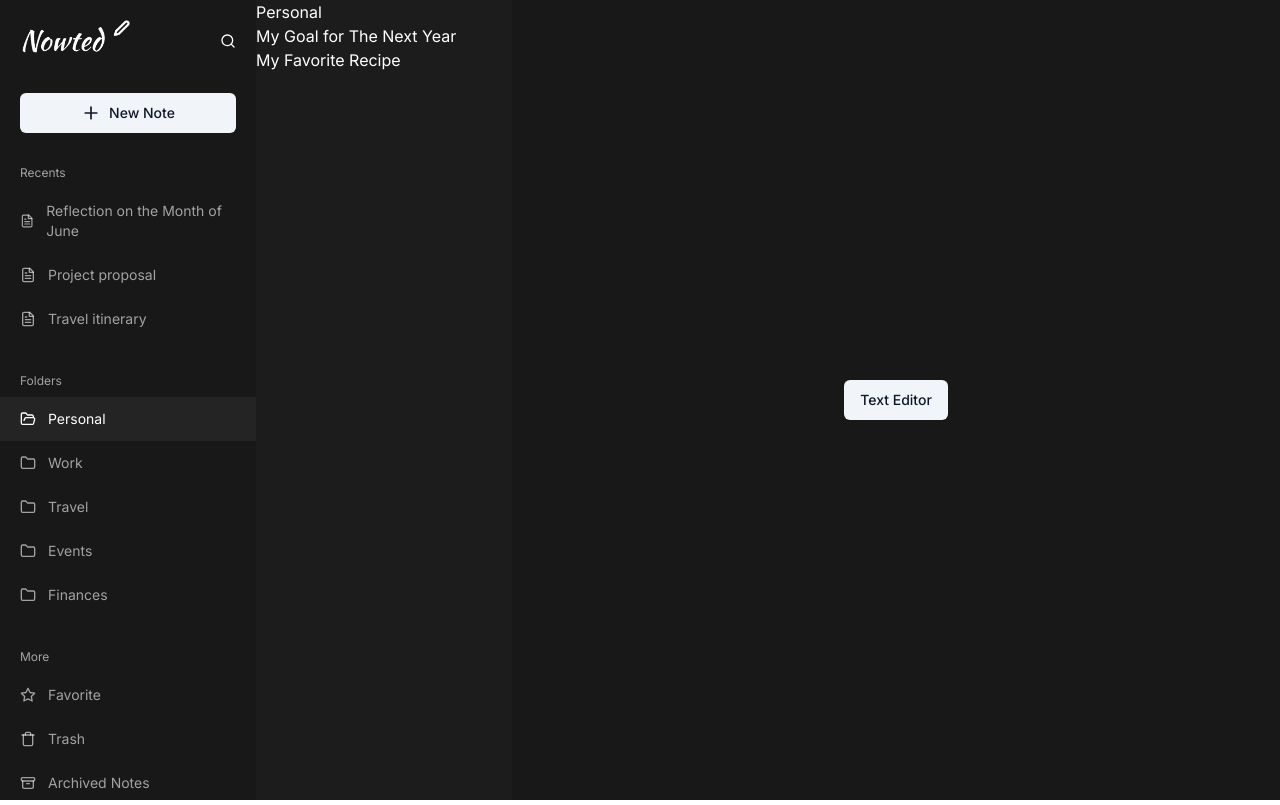
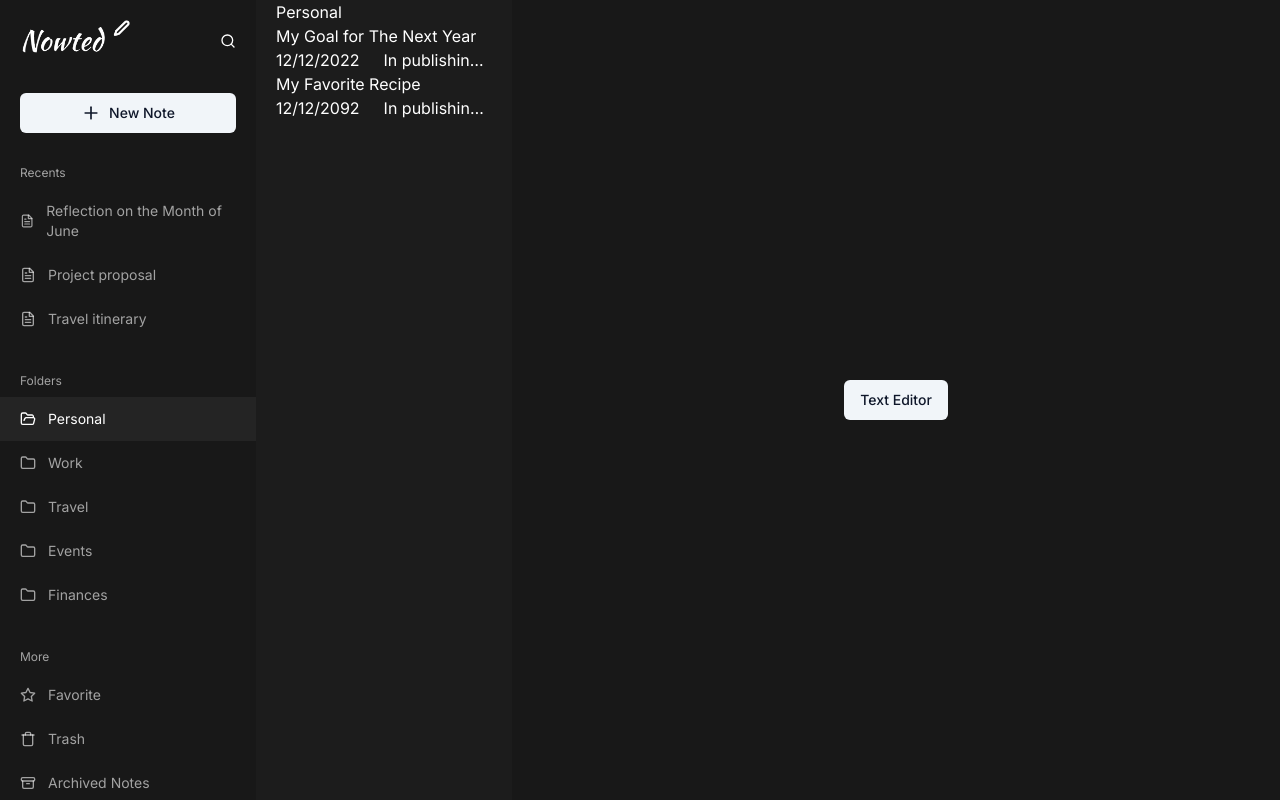
Before and after one commit to irsyaddd/nowted, a Next.js app: page / in a window 1280 px wide. Built offline with nearby package versions, Linux system fonts and the light colour scheme.

Commit message:
creating list of content

```diff
--- a/app/page.tsx
+++ b/app/page.tsx
@@ -9,11 +9,17 @@ export default function Home() {
   return (
     <main className="flex h-screen">
       <SidebarMenu />
-      <section className="w-1/5 text-white bg-noted-secondary">
+      <section className="w-1/5 px-5 text-white bg-noted-secondary">
         <p>{selectedFolder.title}</p>
         <ul>
           {selectedFolder.notes.map((item) => (
-            <li key={item.id}>{item.title}</li>
+            <li key={item.id} className="">
+              <div>{item.title}</div>
+              <div className="flex gap-6">
+                <div>{item.createdAt}</div>
+                <div className="text-ellipsis line-clamp-1">{item.content}</div>
+              </div>
+            </li>
           ))}
         </ul>
       </section>
--- a/note.tsx
+++ b/note.tsx
@@ -5,6 +5,8 @@ export const recentNotes: NoteProps[] = [
   {
     id: 1,
     title: "Reflection on the Month of June",
+    content:
+      "In publishing and graphic design, Lorem ipsum is a placeholder text commonly used to demonstrate the visual form of a document or a typeface without relying on meaningful content. Lorem ipsum may be used as a placeholder before final copy is available",
     createdAt: "",
     url: "",
     category: "",
@@ -12,6 +14,8 @@ export const recentNotes: NoteProps[] = [
   {
     id: 2,
     title: "Project proposal",
+    content:
+      "In publishing and graphic design, Lorem ipsum is a placeholder text commonly used to demonstrate the visual form of a document or a typeface without relying on meaningful content. Lorem ipsum may be used as a placeholder before final copy is available",
     createdAt: "",
     url: "",
     category: "",
@@ -19,6 +23,8 @@ export const recentNotes: NoteProps[] = [
   {
     id: 3,
     title: "Travel itinerary",
+    content:
+      "In publishing and graphic design, Lorem ipsum is a placeholder text commonly used to demonstrate the visual form of a document or a typeface without relying on meaningful content. Lorem ipsum may be used as a placeholder before final copy is available",
     createdAt: "",
     url: "",
     category: "",
@@ -30,6 +36,8 @@ export const notes: NoteProps[] = [
     id: 1,
     title: "Reflection on the Month of June",
     createdAt: "",
+    content:
+      "In publishing and graphic design, Lorem ipsum is a placeholder text commonly used to demonstrate the visual form of a document or a typeface without relying on meaningful content. Lorem ipsum may be used as a placeholder before final copy is available",
     url: "",
     category: "",
   },
@@ -37,6 +45,8 @@ export const notes: NoteProps[] = [
     id: 2,
     title: "Project proposal",
     createdAt: "",
+    content:
+      "In publishing and graphic design, Lorem ipsum is a placeholder text commonly used to demonstrate the visual form of a document or a typeface without relying on meaningful content. Lorem ipsum may be used as a placeholder before final copy is available",
     url: "",
     category: "",
   },
@@ -44,6 +54,8 @@ export const notes: NoteProps[] = [
     id: 3,
     title: "Travel itinerary",
     createdAt: "",
+    content:
+      "In publishing and graphic design, Lorem ipsum is a placeholder text commonly used to demonstrate the visual form of a document or a typeface without relying on meaningful content. Lorem ipsum may be used as a placeholder before final copy is available",
     url: "",
     category: "",
   },
@@ -51,6 +63,8 @@ export const notes: NoteProps[] = [
     id: 4,
     title: "My Goal for The Next Year",
     createdAt: "",
+    content:
+      "In publishing and graphic design, Lorem ipsum is a placeholder text commonly used to demonstrate the visual form of a document or a typeface without relying on meaningful content. Lorem ipsum may be used as a placeholder before final copy is available",
     url: "",
     category: "",
   },
@@ -58,6 +72,8 @@ export const notes: NoteProps[] = [
     id: 5,
     title: "August 2023 Daily Expenses",
     createdAt: "",
+    content:
+      "In publishing and graphic design, Lorem ipsum is a placeholder text commonly used to demonstrate the visual form of a document or a typeface without relying on meaningful content. Lorem ipsum may be used as a placeholder before final copy is available",
     url: "",
     category: "",
   },
@@ -65,6 +81,8 @@ export const notes: NoteProps[] = [
     id: 6,
     title: "My Favorite Recipe",
     createdAt: "",
+    content:
+      "In publishing and graphic design, Lorem ipsum is a placeholder text commonly used to demonstrate the visual form of a document or a typeface without relying on meaningful content. Lorem ipsum may be used as a placeholder before final copy is available",
     url: "",
     category: "",
   },
@@ -77,14 +95,18 @@ export const folderList: FolderProps[] = [
       {
         id: 4,
         title: "My Goal for The Next Year",
-        createdAt: "",
+        createdAt: "12/12/2022",
+        content:
+          "In publishing and graphic design, Lorem ipsum is a placeholder text commonly used to demonstrate the visual form of a document or a typeface without relying on meaningful content. Lorem ipsum may be used as a placeholder before final copy is available",
         url: "",
         category: "",
       },
       {
         id: 6,
         title: "My Favorite Recipe",
-        createdAt: "",
+        createdAt: "12/12/2092",
+        content:
+          "In publishing and graphic design, Lorem ipsum is a placeholder text commonly used to demonstrate the visual form of a document or a typeface without relying on meaningful content. Lorem ipsum may be used as a placeholder before final copy is available",
         url: "",
         category: "",
       },
@@ -96,7 +118,9 @@ export const folderList: FolderProps[] = [
       {
         id: 2,
         title: "Project proposal",
-        createdAt: "",
+        createdAt: "12/99/2022",
+        content:
+          "In publishing and graphic design, Lorem ipsum is a placeholder text commonly used to demonstrate the visual form of a document or a typeface without relying on meaningful content. Lorem ipsum may be used as a placeholder before final copy is available",
         url: "",
         category: "",
       },
@@ -108,7 +132,9 @@ export const folderList: FolderProps[] = [
       {
         id: 3,
         title: "Travel itinerary",
-        createdAt: "",
+        createdAt: "12/12/2088",
+        content:
+          "In publishing and graphic design, Lorem ipsum is a placeholder text commonly used to demonstrate the visual form of a document or a typeface without relying on meaningful content. Lorem ipsum may be used as a placeholder before final copy is available",
         url: "",
         category: "",
       },
@@ -120,7 +146,9 @@ export const folderList: FolderProps[] = [
       {
         id: 1,
         title: "Reflection on the Month of June",
-        createdAt: "",
+        createdAt: "12/09/2022",
+        content:
+          "In publishing and graphic design, Lorem ipsum is a placeholder text commonly used to demonstrate the visual form of a document or a typeface without relying on meaningful content. Lorem ipsum may be used as a placeholder before final copy is available",
         url: "",
         category: "",
       },
@@ -132,7 +160,9 @@ export const folderList: FolderProps[] = [
       {
         id: 5,
         title: "August 2023 Daily Expenses",
-        createdAt: "",
+        createdAt: "88/09/2023",
+        content:
+          "In publishing and graphic design, Lorem ipsum is a placeholder text commonly used to demonstrate the visual form of a document or a typeface without relying on meaningful content. Lorem ipsum may be used as a placeholder before final copy is available",
         url: "",
         category: "",
       },
--- a/types/index.ts
+++ b/types/index.ts
@@ -1,6 +1,7 @@
 export type NoteProps = {
   id: number;
   title: string;
+  content: string;
   createdAt: string;
   url: string;
   category: string;
```
